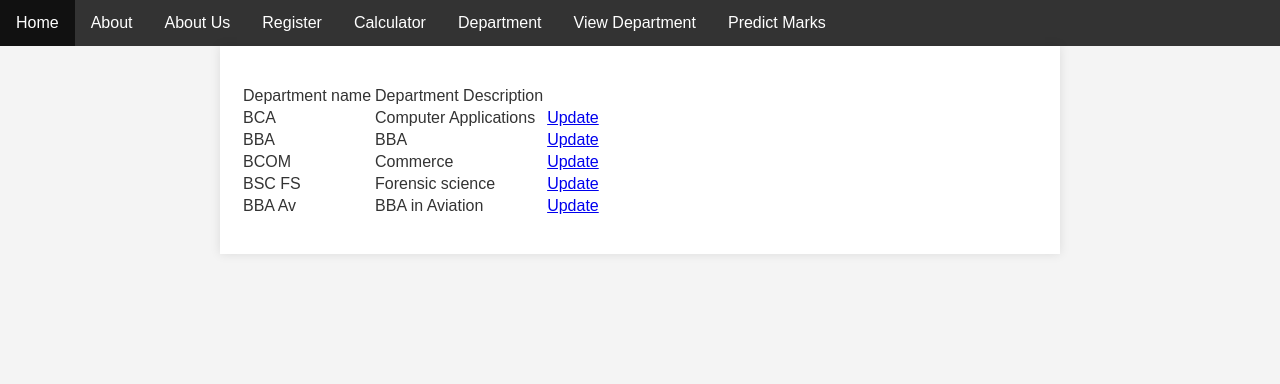
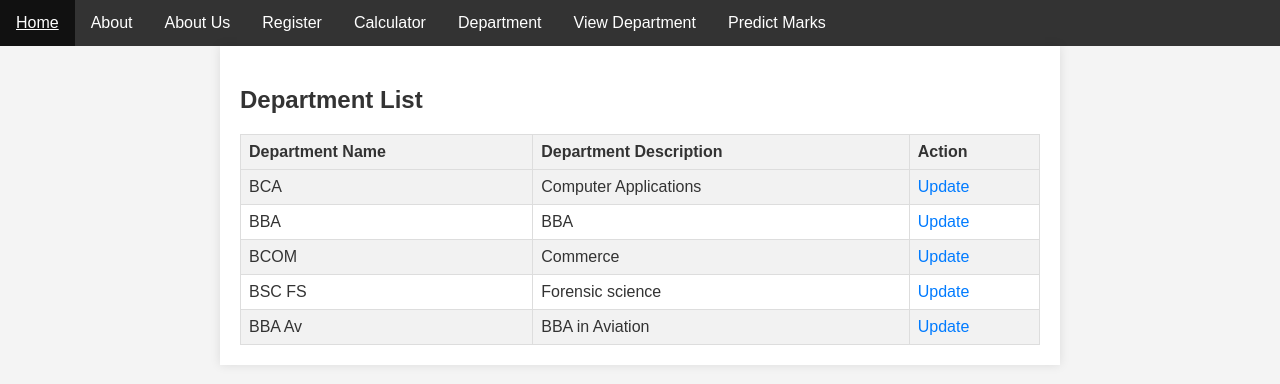
Before and after one commit to aswinrs1511/django-projects, a Django app: page /deptview/ in a window 1280 px wide. Shown: the top 384 px of the page. Run offline with Django 4.2, Linux system fonts and the light colour scheme; data comes from the database, SQL or seed files in the repository.

Commit message:
css added to dept view

```diff
--- a/basics/templates/departmentview.html
+++ b/basics/templates/departmentview.html
@@ -1,28 +1,73 @@
-<html>
+<!DOCTYPE html>
+<html lang="en">
 <head>
+    <meta charset="UTF-8">
+    <meta name="viewport" content="width=device-width, initial-scale=1.0">
+    <title>Department List</title>
+    <!-- Add your CSS link or styles here -->
+    <style>
+        body {
+            font-family: Arial, sans-serif;
+            background-color: #f2f2f2;
+            margin: 0;
+            padding: 0;
+        }
+
+        table {
+            width: 100%;
+            border-collapse: collapse;
+            margin-top: 20px;
+        }
+
+        th, td {
+            border: 1px solid #ddd;
+            padding: 8px;
+            text-align: left;
+        }
+
+        th {
+            background-color: #f2f2f2;
+        }
+
+        tr:nth-child(even) {
+            background-color: #f2f2f2;
+        }
+
+        tr:hover {
+            background-color: #ddd;
+        }
+
+        a {
+            text-decoration: none;
+            color: #007bff;
+        }
+
+        a:hover {
+            text-decoration: underline;
+        }
+    </style>
 </head>
 <body>
-        {% extends 'index.html'%}
-        {% block content%}
-        <form method = "POST">
-            {% csrf_token%}
-            <br/>
+    {% extends 'index.html' %}
+    {% block content %}
+    <div class="container">
+        <h2>Department List</h2>
         <table>
             <tr>
-                    <td>Department name</td>
-                    <td>Department Description</td>
+                <th>Department Name</th>
+                <th>Department Description</th>
+                <th>Action</th>
             </tr>
-                {% for department in getdepartments%}
+            {% for department in getdepartments %}
             <tr>
                 <td>{{ department.DEPT_NAME }}</td>
-                    <td>{{department.DEPT_DESC}}</td>
-                    <td><a href="/departmentupdate/{{department.id}}">Update</a></td>
+                <td>{{ department.DEPT_DESC }}</td>
+                <td><a href="/departmentupdate/{{ department.id }}">Update</a></td>
             </tr>
-                {% endfor%}
+            {% endfor %}
         </table>
-        </form>
+    </div>
   {% endblock %}
 
 </body>
-
 </html>
```
Lines whose indentation alone changed are shown as unchanged.
